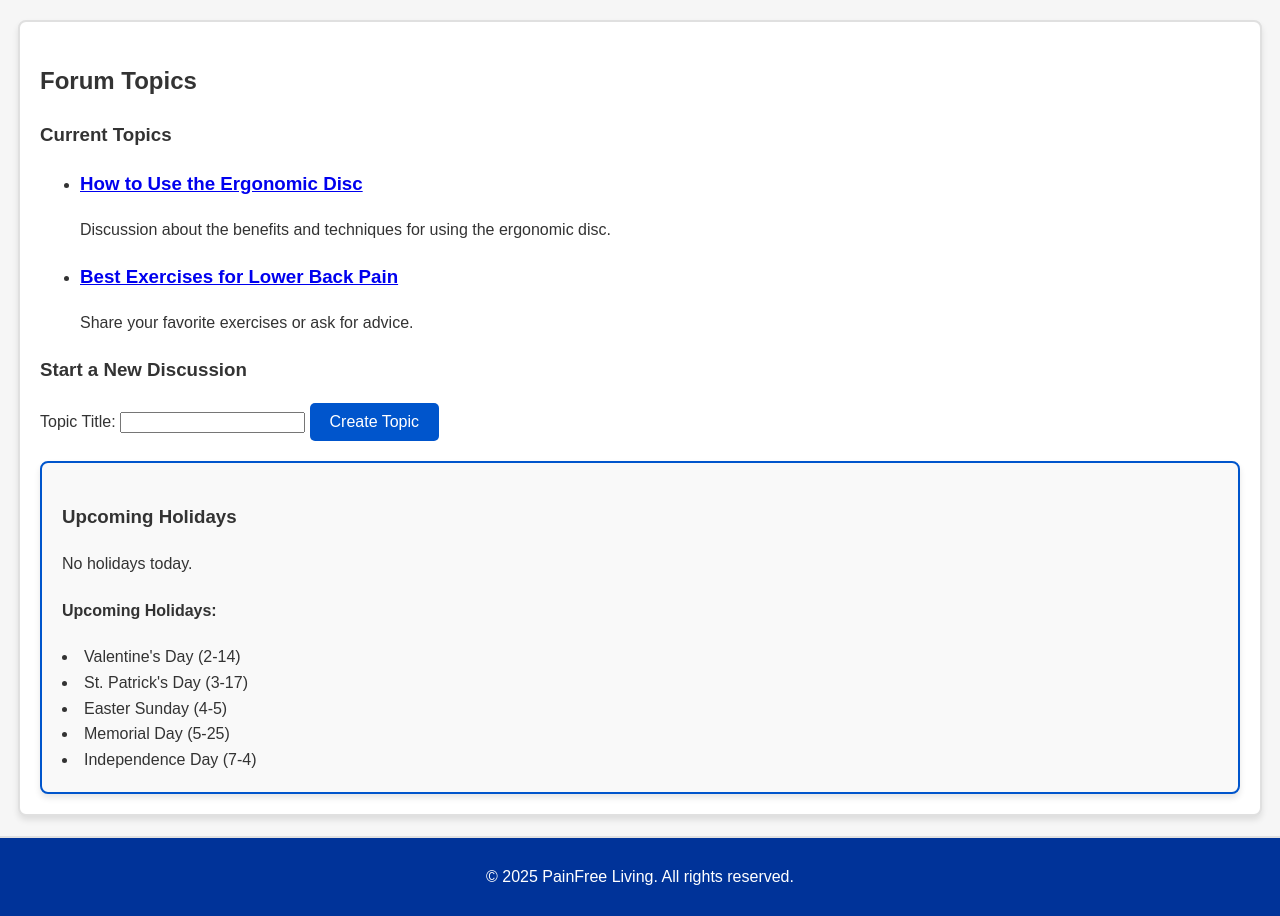
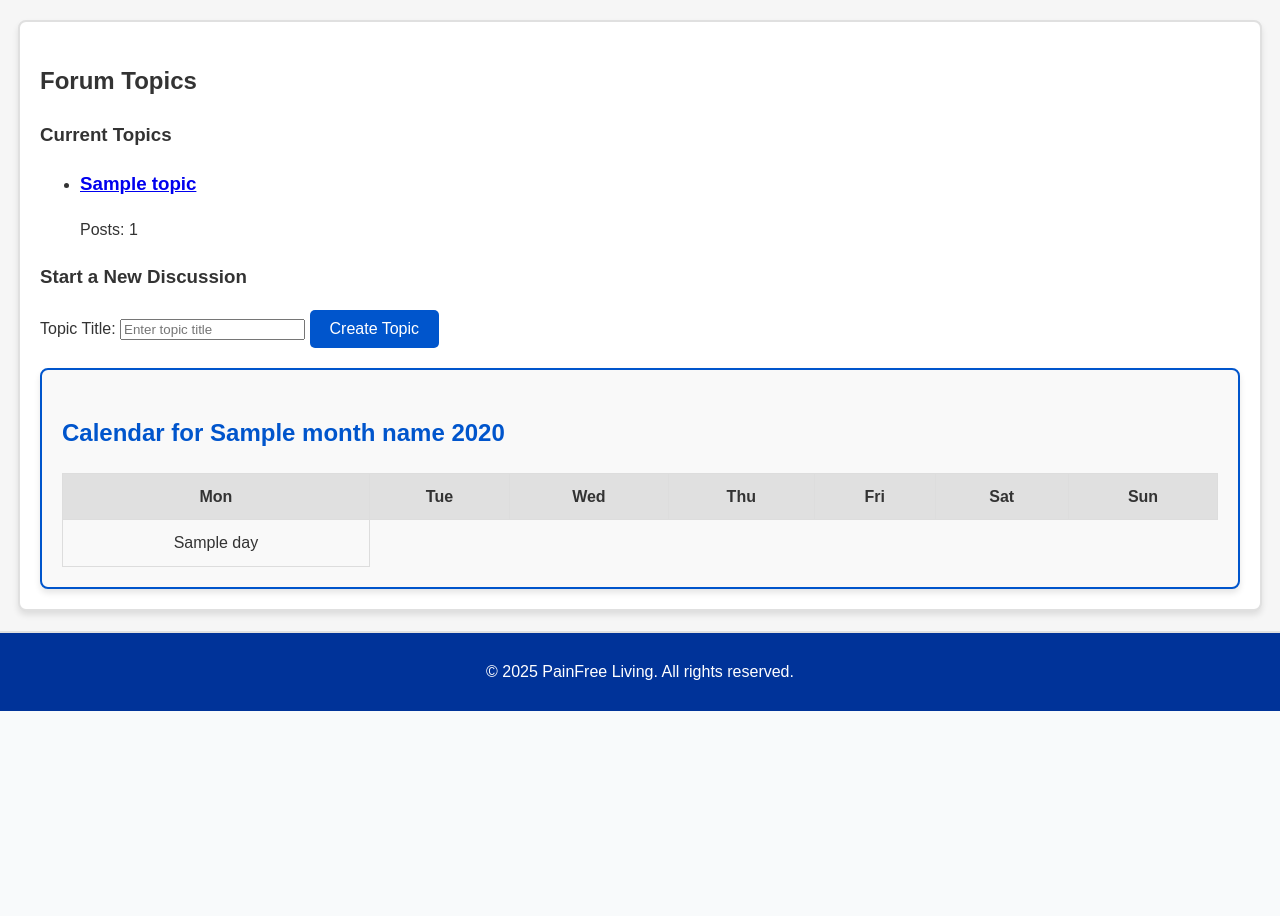
Before and after one commit to Toni-Mag/Toni-Mag, a Flask app: template templates/forum.html in a window 1280 px wide. Shown: the part 216-1132 px from the top of the page. After the commit the page ends 927 px from the top, so only its background shows below. Run offline with Flask 2, Linux system fonts and the light colour scheme; the template is opened without the code that fills it: most values are stand-ins (such as "Sample title", 1, 10 or a date in 2020).

```diff
--- a/app.py
+++ b/app.py
@@ -1,6 +1,28 @@
-from flask import Flask, render_template, request, redirect, url_for, abort
+from flask import Flask, render_template, request, redirect, url_for, abort, jsonify
+import calendar
+from datetime import datetime
 
 app = Flask(__name__)
+
+# Данни за празници
+holidays = [
+    {"date": "2025-01-01", "name": "New Year's Day"},
+    {"date": "2025-03-17", "name": "St. Patrick's Day"},
+    {"date": "2025-05-12", "name": "Mother's Day"},
+    {"date": "2025-06-16", "name": "Father's Day"},
+    {"date": "2025-12-25", "name": "Christmas Day"}
+]
+
+# Генериране на календар
+def generate_calendar(year, month, holidays):
+    """Генерира календар с отбелязани празници."""
+    cal = calendar.Calendar()
+    month_days = cal.monthdayscalendar(year, month)
+    holiday_dates = {
+        datetime.strptime(h["date"], "%Y-%m-%d").day: h["name"]
+        for h in holidays if datetime.strptime(h["date"], "%Y-%m-%d").month == month
+    }
+    return month_days, holiday_dates
 
 # Форум данни
 forum_topics = [
@@ -36,45 +58,18 @@ def generate_new_id(collection):
 # Роутове
 @app.route("/")
 def home():
-    """Начална страница."""
-    return render_template("home.html")
-
-@app.route("/products")
-def products():
-    """Продуктова страница."""
-    return render_template("products.html")
-
-@app.route("/back-pain")
-def back_pain():
-    """Страница за проблеми с гърба."""
-    products = [
-        {
-            "name": "Ergonomic Office Chair",
-            "description": "Designed to keep your spine aligned and reduce strain during long hours of sitting.",
-            "link": "https://amzn.to/41M2Qzb"
-        },
-        {
-            "name": "Lumbar Support Cushion",
-            "description": "Perfect for office chairs, car seats, or sofas, this cushion ensures optimal lumbar support.",
-            "link": "https://amzn.to/41M2Qzb"
-        }
-    ]
-    return render_template("back_pain.html", products=products)
-
-@app.route("/exercise-tools")
-def exercise_tools():
-    """Страница за фитнес уреди."""
-    return render_template("exercise_tools.html")
-
-@app.route("/cosmetic-products")
-def cosmetic_products():
-    """Страница за козметични продукти."""
-    return render_template("cosmetic_products.html")
-
-@app.route("/maria_story")
-def maria_story():
-    """Историята на Мария."""
-    return render_template("maria_story.html")
+    """Начална страница с календар."""
+    today = datetime.today()
+    year, month = today.year, today.month
+    month_days, holiday_dates = generate_calendar(year, month, holidays)
+    month_name = calendar.month_name[month]
+    return render_template(
+        "home.html",
+        month_days=month_days,
+        holiday_dates=holiday_dates,
+        month_name=month_name,
+        year=year
+    )
 
 @app.route("/forum")
 def forum():
@@ -92,27 +87,27 @@ def topic(topic_id):
 @app.route("/add-topic", methods=["POST"])
 def add_topic():
     """Добавяне на нова тема."""
-    title = request.form.get("title")
+    title = request.json.get("title")
     if not title:
-        abort(400, description="Title is required")
+        return jsonify({"success": False, "error": "Title is required"}), 400
     new_topic = {
         "id": generate_new_id(forum_topics),
         "title": title,
         "posts": []
     }
     forum_topics.append(new_topic)
-    return redirect(url_for("forum"))
+    return jsonify({"success": True, "topic": new_topic})
 
 @app.route("/add-post/<int:topic_id>", methods=["POST"])
 def add_post(topic_id):
     """Добавяне на пост в тема."""
     topic = find_topic_by_id(topic_id)
     if not topic:
-        abort(404, description="Topic not found")
-    name = request.form.get("name")
-    message = request.form.get("message")
+        return jsonify({"success": False, "error": "Topic not found"}), 404
+    name = request.json.get("name")
+    message = request.json.get("message")
     if not (name and message):
-        abort(400, description="Name and message are required")
+        return jsonify({"success": False, "error": "Name and message are required"}), 400
     new_post = {
         "id": generate_new_id(topic["posts"]),
         "name": name,
@@ -120,23 +115,24 @@ def add_post(topic_id):
         "replies": []
     }
     topic["posts"].append(new_post)
-    return redirect(url_for("topic", topic_id=topic_id))
+    return jsonify({"success": True, "post": new_post})
 
 @app.route("/reply/<int:topic_id>/<int:post_id>", methods=["POST"])
 def reply(topic_id, post_id):
     """Добавяне на отговор в пост."""
     topic = find_topic_by_id(topic_id)
     if not topic:
-        abort(404, description="Topic not found")
+        return jsonify({"success": False, "error": "Topic not found"}), 404
     post = find_post_by_id(topic, post_id)
     if not post:
-        abort(404, description="Post not found")
-    reply_name = request.form.get("name")
-    reply_message = request.form.get("message")
+        return jsonify({"success": False, "error": "Post not found"}), 404
+    reply_name = request.json.get("name")
+    reply_message = request.json.get("message")
     if not (reply_name and reply_message):
-        abort(400, description="Name and message are required")
-    post["replies"].append({"name": reply_name, "message": reply_message})
-    return redirect(url_for("topic", topic_id=topic_id))
+        return jsonify({"success": False, "error": "Name and message are required"}), 400
+    reply = {"name": reply_name, "message": reply_message}
+    post["replies"].append(reply)
+    return jsonify({"success": True, "reply": reply})
 
 # Грешки
 @app.errorhandler(404)
--- a/static/css/styles.css
+++ b/static/css/styles.css
@@ -1,3 +1,4 @@
+/* Страница за грешки */
 .error-page {
     text-align: center;
     margin: 50px auto;
@@ -10,8 +11,8 @@
 }
 
 .error-page h1 {
-    font-size: 2em;
-    color: #cc0000; /* Червен цвят за грешка */
+    font-size: 2.2em;
+    color: #cc0000; /* Ярко червен цвят за грешки */
     margin-bottom: 20px;
 }
 
@@ -35,6 +36,7 @@
 .error-page .button:hover {
     background-color: #003399;
 }
+
 /* Основни настройки */
 body {
     font-family: 'Arial', sans-serif;
@@ -115,6 +117,38 @@ main {
     box-shadow: 0px 4px 6px rgba(0, 0, 0, 0.1);
 }
 
+.calendar h3 {
+    font-size: 1.5em;
+    color: #0055cc;
+    margin-bottom: 10px;
+}
+
+.calendar table {
+    width: 100%;
+    border-collapse: collapse;
+}
+
+.calendar th, .calendar td {
+    text-align: center;
+    padding: 10px;
+    border: 1px solid #ddd;
+}
+
+.calendar th {
+    background-color: #e0e0e0;
+    color: #333;
+}
+
+.calendar td.holiday {
+    background-color: #ffebcd;
+    color: #cc0000;
+    font-weight: bold;
+}
+
+.calendar td.empty {
+    background-color: #f9f9f9;
+}
+
 /* Бутони */
 button {
     background-color: #0055cc;
--- a/templates/base.html
+++ b/templates/base.html
@@ -8,6 +8,27 @@
     <title>{{ title }}</title>
     <link rel="stylesheet" href="{{ url_for('static', filename='css/styles.css') }}">
     <link rel="icon" href="{{ url_for('static', filename='images/favicon.ico') }}" type="image/x-icon">
+    <style>
+        table {
+            width: 100%;
+            border-collapse: collapse;
+            margin-top: 20px;
+        }
+        th, td {
+            border: 1px solid #ddd;
+            text-align: center;
+            padding: 8px;
+        }
+        th {
+            background-color: #f4f4f4;
+        }
+        .holiday {
+            background-color: #ffebcd;
+        }
+        .empty {
+            background-color: #f9f9f9;
+        }
+    </style>
 </head>
 <body>
     <header>
@@ -25,19 +46,44 @@
         <a href="/maria_story">Maria's Story</a>
         <a href="/forum">Forum</a>
         <a href="/forum/topic/1">Discussion: Ergonomic Disc</a>
-
     </nav>
     <main>
         {% block content %}
         {% endblock %}
         <aside class="calendar">
-            <h3>Upcoming Holidays</h3>
-            <div id="calendar-display">Loading...</div>
+            <h3>Calendar for {{ month_name }} {{ year }}</h3>
+            <table>
+                <thead>
+                    <tr>
+                        <th>Mon</th>
+                        <th>Tue</th>
+                        <th>Wed</th>
+                        <th>Thu</th>
+                        <th>Fri</th>
+                        <th>Sat</th>
+                        <th>Sun</th>
+                    </tr>
+                </thead>
+                <tbody>
+                    {% for week in month_days %}
+                    <tr>
+                        {% for day in week %}
+                        {% if day == 0 %}
+                        <td class="empty"></td>
+                        {% elif day in holiday_dates %}
+                        <td class="holiday">{{ day }}<br><small>{{ holiday_dates[day] }}</small></td>
+                        {% else %}
+                        <td>{{ day }}</td>
+                        {% endif %}
+                        {% endfor %}
+                    </tr>
+                    {% endfor %}
+                </tbody>
+            </table>
         </aside>
     </main>
     <footer>
         <p>&copy; 2025 PainFree Living. All rights reserved.</p>
     </footer>
-    <script src="{{ url_for('static', filename='js/calendar.js') }}" defer></script>
 </body>
 </html>
--- a/templates/forum.html
+++ b/templates/forum.html
@@ -4,23 +4,55 @@
 <h2>Forum Topics</h2>
 <section class="forum-topics">
     <h3>Current Topics</h3>
-    <ul>
+    <ul id="topics-list">
+        {% for topic in topics %}
         <li>
-            <h3><a href="topic.html">How to Use the Ergonomic Disc</a></h3>
-            <p>Discussion about the benefits and techniques for using the ergonomic disc.</p>
+            <h3><a href="/topic/{{ topic.id }}">{{ topic.title }}</a></h3>
+            <p>Posts: {{ topic.posts | length }}</p>
         </li>
-        <li>
-            <h3><a href="topic.html">Best Exercises for Lower Back Pain</a></h3>
-            <p>Share your favorite exercises or ask for advice.</p>
-        </li>
+        {% endfor %}
     </ul>
 </section>
+
 <section class="new-topic">
     <h3>Start a New Discussion</h3>
-    <form action="/add-topic" method="POST">
+    <form id="addTopicForm">
         <label for="title">Topic Title:</label>
-        <input type="text" id="title" name="title" required>
+        <input type="text" id="title" name="title" placeholder="Enter topic title" required>
         <button type="submit">Create Topic</button>
     </form>
 </section>
+
+<script>
+    document.getElementById("addTopicForm").addEventListener("submit", function(event) {
+        event.preventDefault(); // Спри стандартното поведение на формата
+
+        const title = document.getElementById("title").value;
+
+        // Изпрати AJAX заявка
+        fetch("/api/add-topic", {
+            method: "POST",
+            headers: {
+                "Content-Type": "application/json"
+            },
+            body: JSON.stringify({ title: title })
+        })
+        .then(response => response.json())
+        .then(data => {
+            if (data.success) {
+                // Добавяне на новата тема към списъка
+                const topicsList = document.getElementById("topics-list");
+                const newTopic = document.createElement("li");
+                newTopic.innerHTML = `<h3><a href="/topic/${data.topic.id}">${data.topic.title}</a></h3><p>Posts: 0</p>`;
+                topicsList.appendChild(newTopic);
+
+                // Изчистване на формата
+                document.getElementById("title").value = "";
+            } else {
+                alert(data.error || "An error occurred");
+            }
+        })
+        .catch(error => console.error("Error:", error));
+    });
+</script>
 {% endblock %}
```
Also changed, not shown: templates/400.html (added, +9 -0 lines), templates/discussion.html (+47 -8 lines), templates/topic.html (+53 -31 lines).
